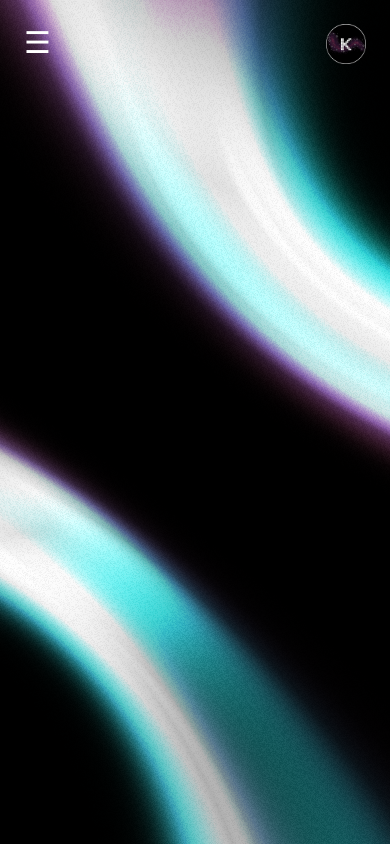
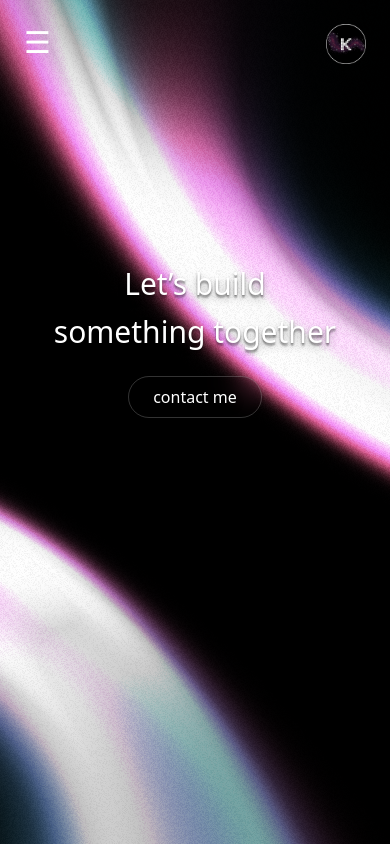
Before and after one commit to vilelakami/KAMI-WEB-SITE, a React (Vite) app in the folder KAMI-WEBSITES/website-kami/: page / in a window 390 px wide. Built offline with nearby package versions, Linux system fonts and the light colour scheme.

Commit message:
adicionando CTA e deixando responsivo

```diff
--- a/KAMI-WEBSITES/website-kami/src/App.jsx
+++ b/KAMI-WEBSITES/website-kami/src/App.jsx
@@ -1,5 +1,6 @@
 import ColorBends from './assets/components/ColorBends.jsx';
 import Header from './assets/components/Header.jsx'
+import CTA from './assets/components/call-to-action.jsx';
 import './App.css'
 import React from 'react';
 
@@ -21,6 +22,7 @@ function App() {
               autoRotate={0}
               color=""
            />
+           <CTA className="relative"/>
     </div>
     );
 }
--- a/KAMI-WEBSITES/website-kami/src/assets/components/Header.jsx
+++ b/KAMI-WEBSITES/website-kami/src/assets/components/Header.jsx
@@ -22,7 +22,7 @@ function Header() {
             ${isOpen ? "flex" : "hidden"}
             flex-col items-start justify-center
             absolute top-15 left-10 w-auto h-auto
-            gap-4 text-xl
+            gap-4 text-xl text-shadow-lg/30
 
             md:static md:flex md:flex-row md:h-auto md:bg-transparent
             md:gap-12 md:text-base
--- /dev/null
+++ b/KAMI-WEBSITES/website-kami/src/assets/components/call-to-action.jsx
@@ -0,0 +1,16 @@
+import React from "react";
+
+function CTA(){
+    return(
+        <div className="absolute top-65 left-0 w-full h-auto text-white">
+            <h1 className="text-center text-3xl leading-12 md:text-6xl text-shadow-lg/30 md:leading-20">Let’s build <br></br>something together</h1>
+            <div className="flex justify-center m-5 md:m-9">
+                <button className="className= text-shadow-lg/30 backdrop-blur-md border border-white/20 text-white
+                px-6 py-2 rounded-full hover:bg-white/20 transition">
+                    contact me
+                </button>
+            </div>
+        </div>
+    );
+}
+export default CTA;
```
